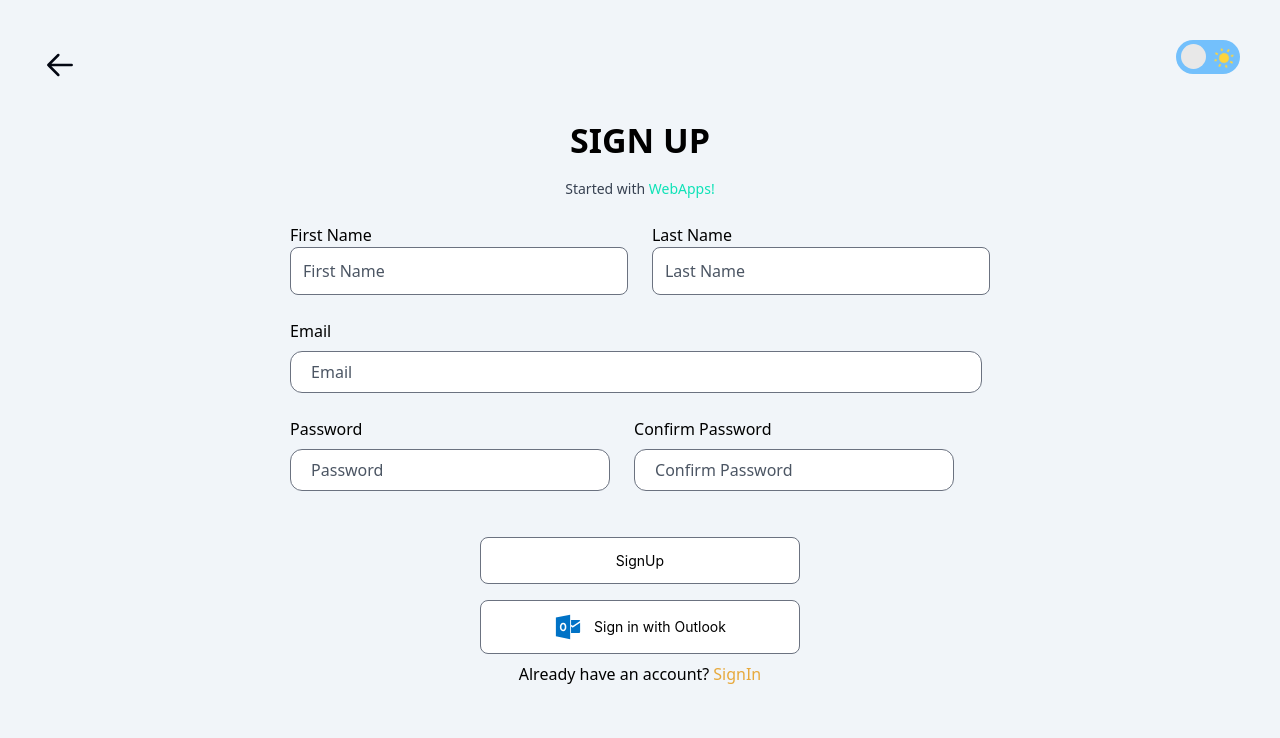
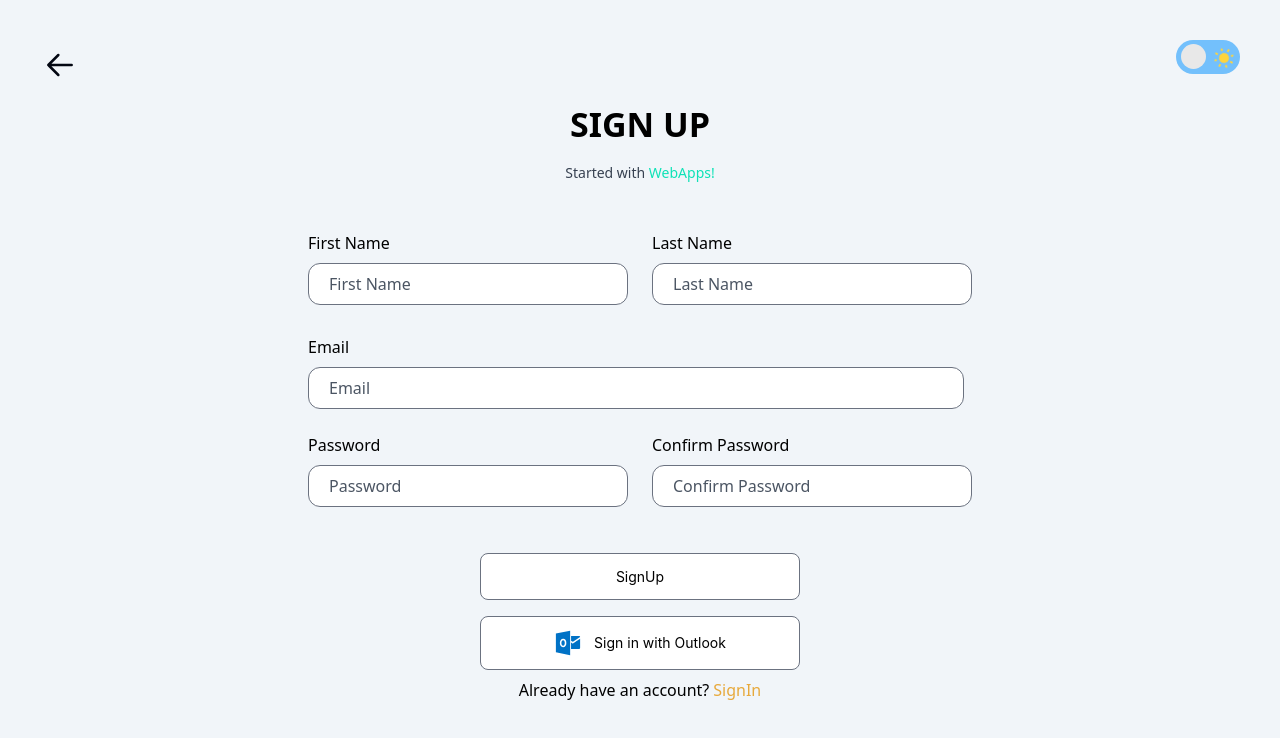
Before and after one commit to adsrisanth/WebAppsClub_Website, a Nuxt app in the folder frontend/: page /SignUp in a window 1280 px wide. Shown: the top 738 px of the page. Built offline with nearby package versions, Linux system fonts and the light colour scheme.

Commit message:
Sign_up_updated

```diff
--- a/frontend/components/NavBar.vue
+++ b/frontend/components/NavBar.vue
@@ -12,7 +12,7 @@
 	  	</div>
 	  	<ul class="hidden lg:flex lg:mx-auto lg:items-center lg:w-auto lg:space-x-6">
 			<li><NuxtLink to="/"  exact-active-class="font-bold ecolor dark:text-[#0ee2b7]" class="text-gray-800 text-xl  dark:hover:text-[#0ee2b7] dark:duration-300 hover:text-[#e7a93c] duration-300 dark:text-white">Home</NuxtLink></li>
-			<li><NuxtLink to="/about" exact-active-class="font-bold ecolor"  class="text-gray-800 text-xl dark:hover:text-[#0ee2b7] dark:duration-300 hover:text-[#e7a93c] duration-300 dark:text-white">About Us</NuxtLink></li>
+			<li><NuxtLink to="/aboutus" exact-active-class="font-bold ecolor"  class="text-gray-800 text-xl dark:hover:text-[#0ee2b7] dark:duration-300 hover:text-[#e7a93c] duration-300 dark:text-white">About Us</NuxtLink></li>
 			<li><NuxtLink to="/Services" exact-active-class="font-bold ecolor"  class="text-gray-800 text-xl dark:hover:text-[#0ee2b7] dark:duration-300 hover:text-[#e7a93c] duration-300 dark:text-white">Services</NuxtLink></li>
 			<li><NuxtLink to="/Contact" exact-active-class="font-bold ecolor dark:text-[#000]"  class="text-gray-800 text-xl dark:hover:text-[#0ee2b7] dark:duration-300 hover:text-[#e7a93c] duration-300 dark:text-white">Contact</NuxtLink></li>
 	  	</ul>
@@ -34,7 +34,7 @@
 			</div>
 			<ul>
 			  	<li><NuxtLink to="/" exact-active-class="font-bold ecolor dark:text-[#0ee2b7]" class="block p-4 text-sm font-semibold text-gray-400 hover:bg-blue-50 hover:text-blue-600 rounded">Home</NuxtLink></li>
-			  	<li><NuxtLink to="/about" exact-active-class="font-bold ecolor dark:text-[#0ee2b7]" class="block p-4 text-sm font-semibold text-gray-400 hover:bg-blue-50 hover:text-blue-600 rounded">About Us</NuxtLink></li>
+			  	<li><NuxtLink to="/aboutus" exact-active-class="font-bold ecolor dark:text-[#0ee2b7]" class="block p-4 text-sm font-semibold text-gray-400 hover:bg-blue-50 hover:text-blue-600 rounded">About Us</NuxtLink></li>
 			  	<li><NuxtLink to="/services" exact-active-class="font-bold ecolor dark:text-[#0ee2b7]" class="block p-4 text-sm font-semibold text-gray-400 hover:bg-blue-50 hover:text-blue-600 rounded">Services</NuxtLink></li>
 			  	<li><NuxtLink to="/contact" exact-active-class="font-bold ecolor dark:text-[#0ee2b7]" class="block p-4 text-sm font-semibold text-gray-400 hover:bg-blue-50 hover:text-blue-600 rounded">Contact</NuxtLink></li>
 			</ul>
--- a/frontend/pages/SignUp.vue
+++ b/frontend/pages/SignUp.vue
@@ -1,11 +1,11 @@
 <template>
-  <div class="w-full ssm:h-screen ssm:w-screen h-screen flex items-center justify-center bg-slate-100 dark:bg-gray-950 ">
+  <div class="w-full h-screen flex items-center justify-center bg-slate-100 dark:bg-gray-950 ">
     <div class="absolute">
       <div class="flex justify-center place-items-center">
           <LoadingSignUp v-if="isLoading"/>
       </div>
     </div>
-    <div class="text-black dark:text-white sm:w-max-xl sm:mx-auto sm:m-[250px] sm:p-6">
+    <div class="text-black dark:text-white">
       <div class="text-center text-[34px] font-bold mb-3">
         <span>SIGN UP</span>
       </div>
@@ -13,39 +13,45 @@
         <span>Started with </span>
         <span class="text-[#0ee2b7]">WebApps!</span>
       </div>
-      <div class="mb-6 flex flex-col gap-4 sm:flex-row sm:gap-6">
-        <div class="w-[320px] sm:w-1/2">
-          <label for="firstName" class="mb-2">First Name</label>
+      <div class="mb-[30px] flex md:flex-row vvsm:flex-col gap gap-6">
+        <div>
+          <div class="mb-2 mt-6 ">
+            <span>First Name</span>
+          </div>
+          <div class="flex-1">
             <input
               type="text"
-            id="firstName"
-            class="w-full h-12 border border-gray-500 dark:border-black bg-white dark:bg-gray-800 dark:text-white text-black placeholder-gray-600 dark:placeholder-gray-400 rounded-lg p-3 outline-none"
+              class="w-[320px] h-[42px] border border-gray-500 dark:border-black bg-white dark:bg-gray-800 dark:text-white text-black placeholder-gray-600 dark:placeholder-gray-400 rounded-[12px] p-5 outline-none"
               placeholder="First Name"
             />
           </div>
-        <div class="w-[320px] h-[42px] sm:w-1/2">
-          <label for="lastName" class="mb-2">Last Name</label>
+        </div>
+        <div>
+          <div class="mb-2 md:mt-6">
+            <span>Last Name</span>
+          </div>
+          <div class="flex-1">
             <input
               type="text"
-            id="lastName"
-            class="w-full h-12 border border-gray-500 dark:border-black bg-white dark:bg-gray-800 dark:text-white text-black placeholder-gray-600 dark:placeholder-gray-400 rounded-lg p-3 outline-none"
+              class="w-[320px] h-[42px] border border-gray-500 dark:border-black bg-white dark:bg-gray-800 dark:text-white text-black placeholder-gray-600 dark:placeholder-gray-400 rounded-[12px] p-5 outline-none"
               placeholder="Last Name"
             />
           </div>
         </div>
-      <div>
+      </div>
+      <div class="">
         <div class="mb-2">
           <span>Email</span>
         </div>
-        <div class="flex-1 mr-2 w-">
+        <div class="flex-1 mr-2 ">
           <input
             type="text"
-            class="w-full h-[42px] border border-gray-500 bg-white dark:border-black dark:bg-gray-800 dark:text-white text-black placeholder-gray-600 dark:placeholder-gray-400 rounded-[12px] p-5 outline-none"
+            class="md:w-full vvsm:w-full h-[42px] border border-gray-500 bg-white dark:border-black dark:bg-gray-800 dark:text-white text-black placeholder-gray-600 dark:placeholder-gray-400 rounded-[12px] p-5 outline-none"
             placeholder="Email"
           />
         </div>
       </div>
-      <div class="mb-[30px] flex gap gap-6">
+      <div class="mb-[30px] flex md:flex-row vvsm:flex-col gap gap-6">
         <div>
           <div class="mb-2 mt-6 ">
             <span>Password</span>
@@ -59,7 +65,7 @@
           </div>
         </div>
         <div>
-            <div class="mb-2 mt-6 ">
+          <div class="mb-2 md:mt-6">
             <span>Confirm Password</span>
           </div>
           <div class="flex-1">
--- a/frontend/pages/about.vue
+++ b/frontend/pages/aboutus.vue
@@ -1,11 +1,11 @@
 <template>
     <NavBar />
-    <div class="absolute">
-        <div class="flex justify-center place-items-center">
-            <LoadingAbout v-if="isLoading"/>
+    <div class="text-black w-full min-h-[100vh] dark:text-white bg-slate-200 dark:bg-gray-900">
+        <div class="absolute">
+            <div class="flex w-full min-h-[100vh] justify-center place-items-center">
+                <LoadingAbout v-if="isLoading"/>
+            </div>
         </div>
-    </div>
-    <div class="text-black w-full min-h-[100vh] dark:text-white bg-slate-200 dark:bg-gray-900">
         <div class="flex flex-col vvsm:p-6 lg:p-24 lxl:flex-row h-full xl:place-items-center xl:justify-center gap-16">
             <!-- Image Section -->
             <div class="md:flex md:overflow-hidden hover:shadow-lg hover:shadow-[#e7a93c] hover:rounded-xl dark:hover:shadow-[#0ee2b7] hover:duration-1000">
--- a/frontend/pages/home.vue
+++ b/frontend/pages/home.vue
@@ -7,6 +7,3 @@
     </div>
     <Footer />
 </template>
-<script setup>
-import Footer from './footer.vue'
-</script>
--- a/frontend/pages/index.vue
+++ b/frontend/pages/index.vue
@@ -1,7 +1,7 @@
 <template>
     <div class="w-full h-full ssm:w-full vsm:w-screen sm:w-screen vvsm:w-screen md:w-full bg-slate-200 dark:bg-gray-900">
         <div class="absolute">
-            <div class="flex justify-center place-items-center">
+            <div class="flex w-full min-h-[100vh] justify-center place-items-center">
                 <LoadingHome v-if="isLoading"/>
             </div>
         </div>
```
Also changed, not shown: frontend/components/Footer.vue (renamed from frontend/pages/footer.vue). Lines whose indentation alone changed are shown as unchanged.
